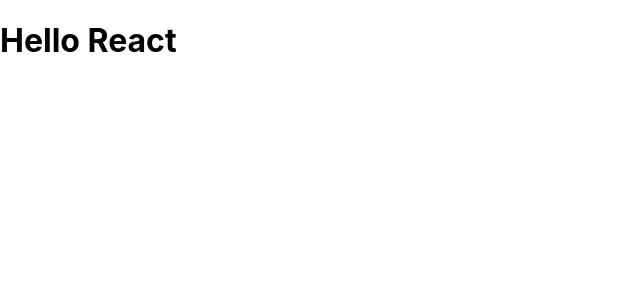
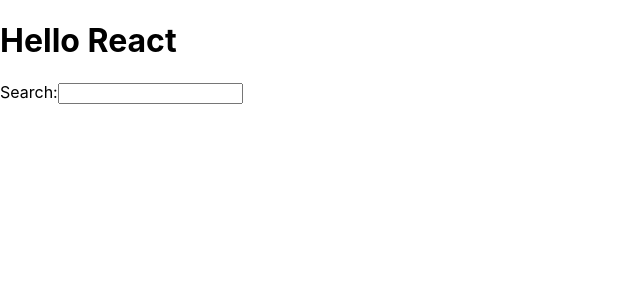
Before and after one commit to jemaltahir/hacker-stories-react, a React (Create React App) app: page / in a window 1280 px wide. Shown: the top 300 px of the page, without its empty margins (0-640 px from the left). Built offline with nearby package versions, Linux system fonts and the light colour scheme.

Commit message:
react jsx

```diff
--- a/src/App.js
+++ b/src/App.js
@@ -1,10 +1,19 @@
 import React from "react";
 
+// const welcome = {
+//   greeting: "Hey",
+//   title: "React"
+// };
+function getTitle(title) {
+  return title;
+}
 function App() {
-  const title = "React";
+  //const title = "React";
   return (
     <div>
-      <h1>Hello {title}</h1>
+      <h1>Hello {getTitle("React")}</h1>
+      <label htmlFor="search">Search:</label>
+      <input id="search" type="text" />
     </div>
   );
 }
```
